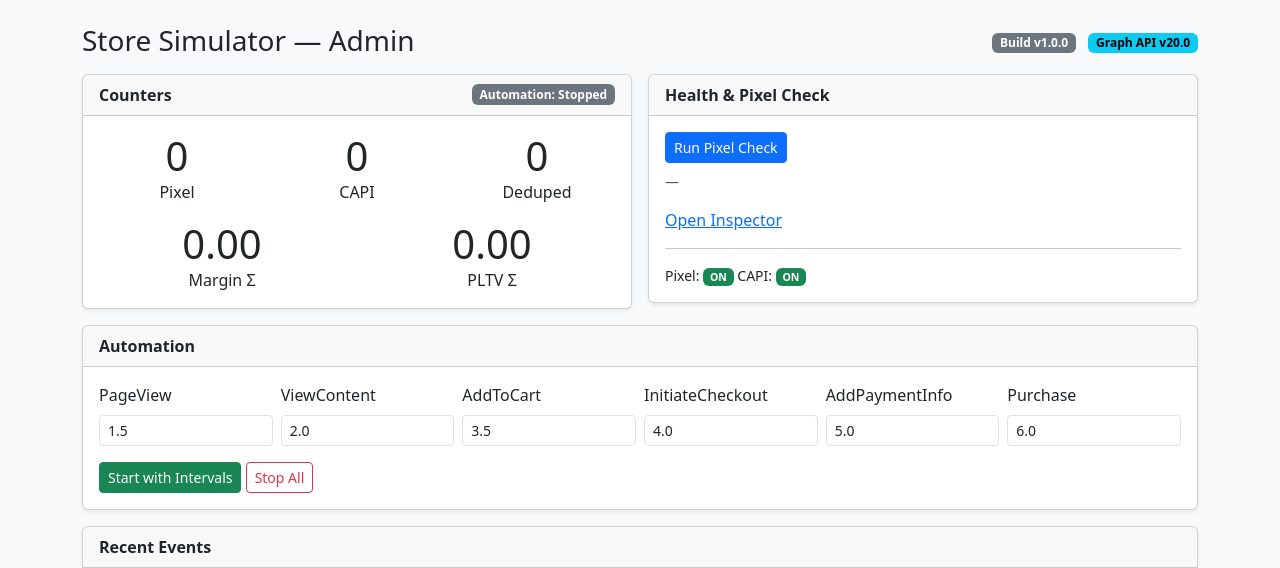
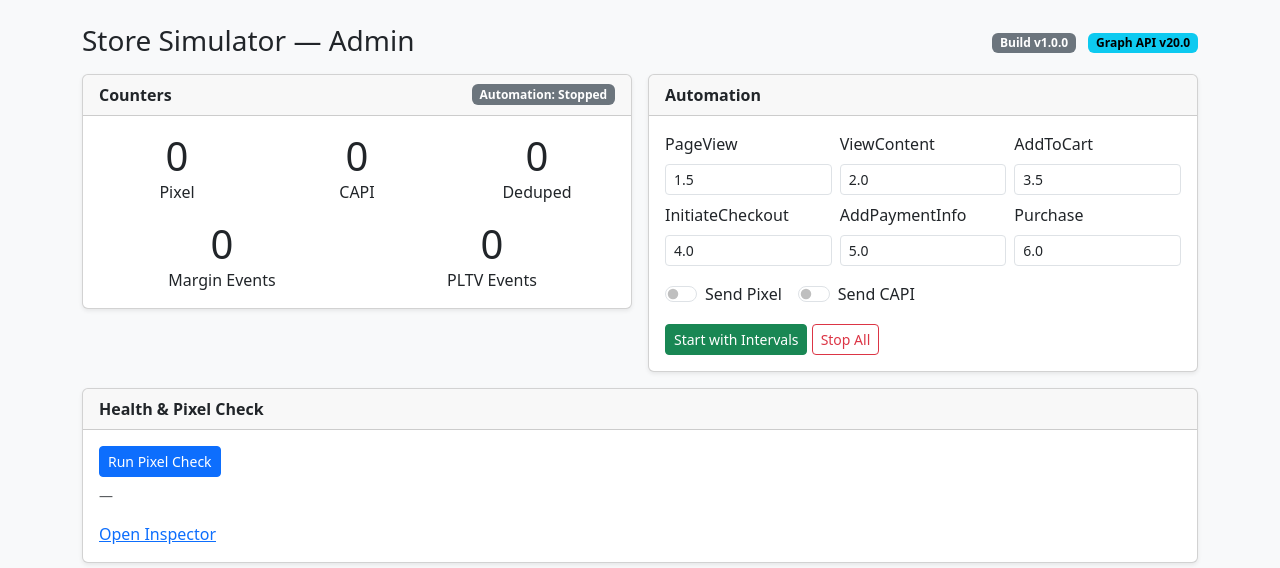
Before and after one commit to solidworkshop/shop, a Flask app: page /admin/ in a window 1280 px wide. Shown: the top 568 px of the page. Run offline with Flask 3, Linux system fonts and the light colour scheme; a user stored in the database is signed in; data comes from the database, SQL or seed files in the repository; data that the repository does not hold is empty.

Commit message:
Add files via upload

```diff
--- a/templates/admin/dashboard.html
+++ b/templates/admin/dashboard.html
@@ -40,20 +40,51 @@
               <div>Deduped</div>
             </div>
             <div class="col-6 col-md-6 mt-3">
-              <div class="display-6" id="sumMargin">{{ '%.2f'|format(c.margin_sum or 0) }}</div>
-              <div>Margin Σ</div>
+              <div class="display-6" id="countMarginEvents">0</div>
+              <div>Margin Events</div>
             </div>
             <div class="col-6 col-md-6 mt-3">
-              <div class="display-6" id="sumPLTV">{{ '%.2f'|format(c.pltv_sum or 0) }}</div>
-              <div>PLTV Σ</div>
+              <div class="display-6" id="countPLTVEvents">0</div>
+              <div>PLTV Events</div>
             </div>
           </div>
         </div>
       </div>
     </div>
 
-    <!-- Health -->
+    <!-- Automation -->
     <div class="col-md-6">
+      <div class="card shadow-sm">
+        <div class="card-header"><strong>Automation</strong></div>
+        <div class="card-body">
+          <div class="row g-2 align-items-end">
+            {% for name, v in intervals.items() %}
+            <div class="col-6 col-md-4">
+              <label class="form-label">{{ name }}</label>
+              <input type="number" step="0.1" min="0.5" class="form-control form-control-sm" id="interval_{{ name }}" value="{{ v }}">
+            </div>
+            {% endfor %}
+          </div>
+          <div class="mt-3 d-flex align-items-center gap-3">
+            <div class="form-check form-switch">
+              <input class="form-check-input" type="checkbox" id="autoPixel" {{ 'checked' if auto_pixel else '' }}>
+              <label class="form-check-label" for="autoPixel">Send Pixel</label>
+            </div>
+            <div class="form-check form-switch">
+              <input class="form-check-input" type="checkbox" id="autoCapi" {{ 'checked' if auto_capi else '' }}>
+              <label class="form-check-label" for="autoCapi">Send CAPI</label>
+            </div>
+          </div>
+          <div class="mt-3">
+            <button id="startAuto" class="btn btn-success btn-sm">Start with Intervals</button>
+            <button id="stopAuto" class="btn btn-outline-danger btn-sm">Stop All</button>
+          </div>
+        </div>
+      </div>
+    </div>
+
+    <!-- Health & Pixel Check (moved after Automation) -->
+    <div class="col-12">
       <div class="card shadow-sm">
         <div class="card-header"><strong>Health & Pixel Check</strong></div>
         <div class="card-body">
@@ -61,32 +92,6 @@
           <div id="pixelCheckResult" class="mt-2 small text-muted">—</div>
           <div class="mt-3">
             <a href="/admin/request-inspector" class="link-primary">Open Inspector</a>
-          </div>
-          <hr>
-          <div class="small">
-            Pixel: <span class="badge {{ 'text-bg-success' if pixel=='ON' else 'text-bg-secondary' }}">{{ pixel }}</span>
-            CAPI: <span class="badge {{ 'text-bg-success' if capi=='ON' else 'text-bg-secondary' }}">{{ capi }}</span>
-          </div>
-        </div>
-      </div>
-    </div>
-
-    <!-- Automation -->
-    <div class="col-12">
-      <div class="card shadow-sm">
-        <div class="card-header"><strong>Automation</strong></div>
-        <div class="card-body">
-          <div class="row g-2 align-items-end">
-            {% for name, v in intervals.items() %}
-            <div class="col-6 col-md-2">
-              <label class="form-label">{{ name }}</label>
-              <input type="number" step="0.1" min="0.5" class="form-control form-control-sm" id="interval_{{ name }}" value="{{ v }}">
-            </div>
-            {% endfor %}
-          </div>
-          <div class="mt-3">
-            <button id="startAuto" class="btn btn-success btn-sm">Start with Intervals</button>
-            <button id="stopAuto" class="btn btn-outline-danger btn-sm">Stop All</button>
           </div>
         </div>
       </div>
```
